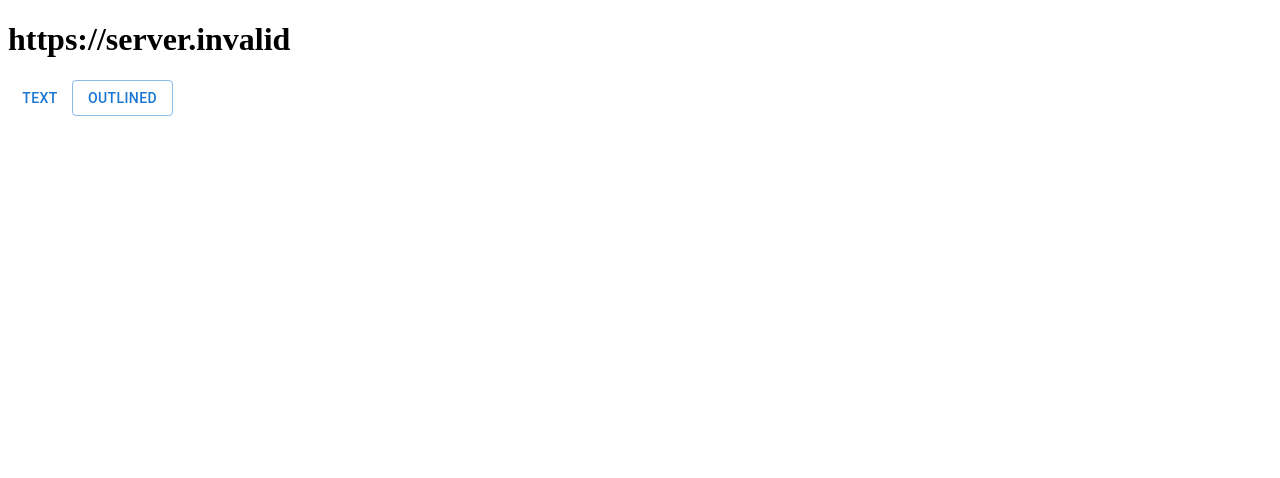
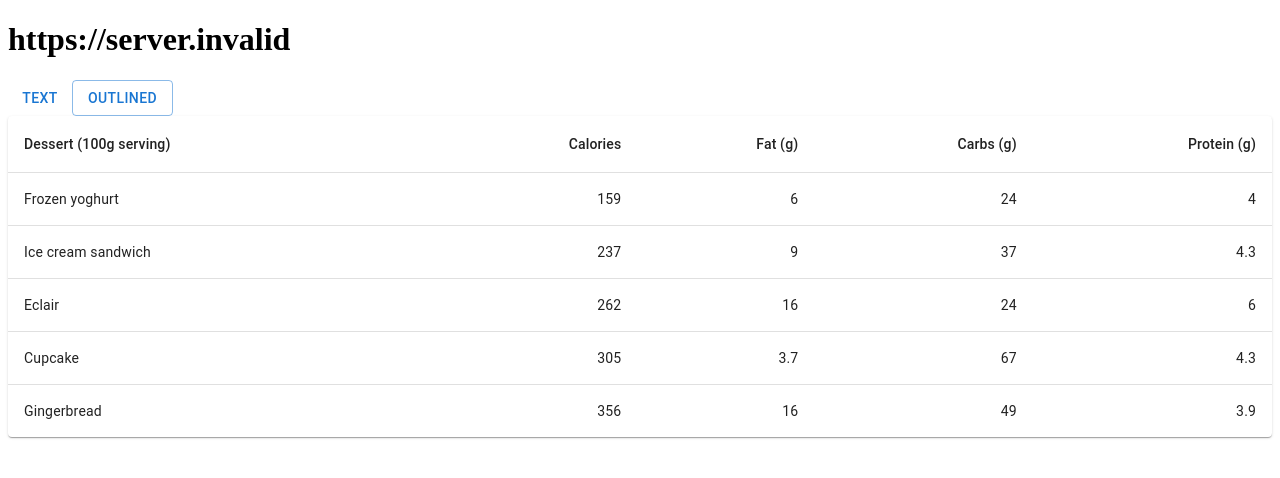
Before and after one commit to devgellert/blog-cms-frontend, a React (Create React App) app: page / in a window 1280 px wide. Shown: the top 478 px of the page. Built offline with nearby package versions, Linux system fonts and the light colour scheme; no server answers.

Commit message:
[test] mui lib test

```diff
--- a/src/App.tsx
+++ b/src/App.tsx
@@ -1,6 +1,7 @@
 import React from "react";
 import { FC, memo } from "react";
 import {Button} from "@mui/material";
+import Table from "./Table";
 
 type Props = {};
 
@@ -11,6 +12,7 @@
   <Button variant="text">Text</Button>
   <Button variant="outlined">Outlined</Button>
 
+  <Table/>
 
  </div>;
 }
--- /dev/null
+++ b/src/Table.tsx
@@ -0,0 +1,54 @@
+import * as React from 'react';
+import Table from '@mui/material/Table';
+import TableBody from '@mui/material/TableBody';
+import TableCell from '@mui/material/TableCell';
+import TableContainer from '@mui/material/TableContainer';
+import TableHead from '@mui/material/TableHead';
+import TableRow from '@mui/material/TableRow';
+import Paper from '@mui/material/Paper';
+
+function createData(name: any, calories: any, fat: any, carbs: any, protein: any) {
+    return { name, calories, fat, carbs, protein };
+}
+
+const rows = [
+    createData('Frozen yoghurt', 159, 6.0, 24, 4.0),
+    createData('Ice cream sandwich', 237, 9.0, 37, 4.3),
+    createData('Eclair', 262, 16.0, 24, 6.0),
+    createData('Cupcake', 305, 3.7, 67, 4.3),
+    createData('Gingerbread', 356, 16.0, 49, 3.9),
+];
+
+export default function BasicTable() {
+    return (
+        <TableContainer component={Paper}>
+            <Table sx={{ minWidth: 650 }} aria-label="simple table">
+                <TableHead>
+                    <TableRow>
+                        <TableCell>Dessert (100g serving)</TableCell>
+                        <TableCell align="right">Calories</TableCell>
+                        <TableCell align="right">Fat&nbsp;(g)</TableCell>
+                        <TableCell align="right">Carbs&nbsp;(g)</TableCell>
+                        <TableCell align="right">Protein&nbsp;(g)</TableCell>
+                    </TableRow>
+                </TableHead>
+                <TableBody>
+                    {rows.map((row) => (
+                        <TableRow
+                            key={row.name}
+                            sx={{ '&:last-child td, &:last-child th': { border: 0 } }}
+                        >
+                            <TableCell component="th" scope="row">
+                                {row.name}
+                            </TableCell>
+                            <TableCell align="right">{row.calories}</TableCell>
+                            <TableCell align="right">{row.fat}</TableCell>
+                            <TableCell align="right">{row.carbs}</TableCell>
+                            <TableCell align="right">{row.protein}</TableCell>
+                        </TableRow>
+                    ))}
+                </TableBody>
+            </Table>
+        </TableContainer>
+    );
+}
```
